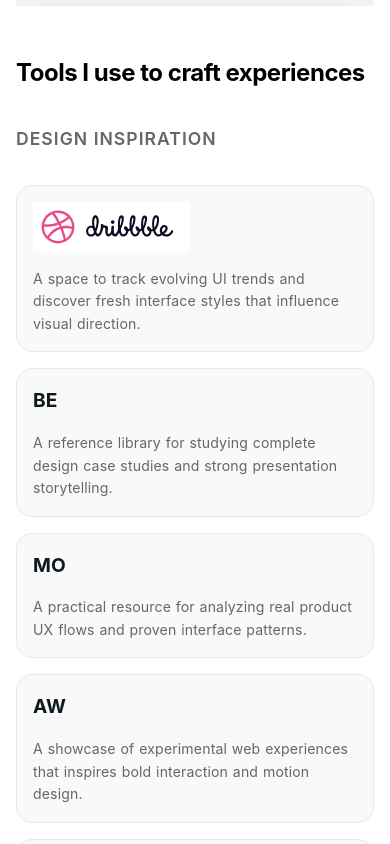
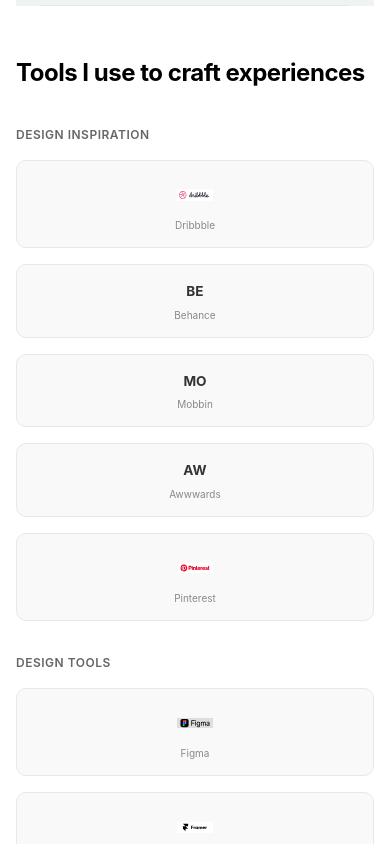
Before and after one commit to AkashGangurde02/Portfolio, a React (Vite) app: page /about in a window 390 px wide. Shown: the part 1380-2224 px from the top of the page. Built offline with nearby package versions, Linux system fonts and the light colour scheme.

Commit message:
Update layout, moving footer positioning, and mobile alignment across components

```diff
--- a/src/components/CompanyFeedback.css
+++ b/src/components/CompanyFeedback.css
@@ -65,7 +65,7 @@
 /* ── CAROUSEL WINDOW (scroll container) ────────────────────────── */
 .cf-window {
     background-color: #1a1a1a;
-    border-radius: 20px 20px 0 0;   /* flat bottom so scrollbar track looks connected */
+    border-radius: 20px;
     padding: 2.5rem 0 2.5rem 2.5rem;
     overflow: hidden;                 /* desktop: GSAP clips track */
     cursor: grab;
--- a/src/components/CompanyFeedback.jsx
+++ b/src/components/CompanyFeedback.jsx
@@ -97,7 +97,8 @@
 
                 const rect       = win.getBoundingClientRect()
                 const centreDiff = Math.abs((rect.top + rect.height / 2) - window.innerHeight / 2)
-                if (centreDiff > rect.height * 0.10) return
+                // Increased tolerance so horizontal scroll triggers earlier (25% of viewport height instead of tightly centering)
+                if (centreDiff > window.innerHeight * 0.25) return
 
                 const scrollingUp   = e.deltaY < 0
                 const scrollingDown = e.deltaY > 0
--- a/src/components/MarqueeStrip.css
+++ b/src/components/MarqueeStrip.css
@@ -30,7 +30,7 @@
     width: 100%;
     background-color: #000000;
     color: #ffffff;
-    transform: translateX(4%);
+    transform: translateX(0);
     padding: 1rem 0;
     display: flex;
     align-items: center;
--- a/src/pages/About.css
+++ b/src/pages/About.css
@@ -388,8 +388,85 @@
     padding: 2rem;
   }
 
+  /* ── TOOLS: compact logo grid ─────────────────────────────── */
+  .tools-section {
+    margin-bottom: 2.5rem;
+  }
+
+  .tools-categories {
+    gap: 2rem;
+  }
+
+  .tools-category {
+    gap: 0.75rem;
+  }
+
+  .tools-category-title {
+    font-size: 0.75rem;
+    letter-spacing: 0.5px;
+    margin-bottom: 0.25rem;
+  }
+
   .tools-grid {
-    grid-template-columns: 1fr;
+    display: grid;
+    grid-template-columns: repeat(3, 1fr);
+    gap: 10px;
+  }
+
+  .tool-card {
+    padding: 12px 8px;
+    border-radius: 10px;
+    display: flex;
+    flex-direction: column;
+    align-items: center;
+    justify-content: center;
+    min-height: 72px;
+    gap: 6px;
+  }
+
+  /* Hide description on mobile */
+  .tool-description {
+    display: none;
+  }
+
+  /* Hide name (already commented out in JSX) */
+  .tool-name {
+    display: none;
+  }
+
+  /* Centered, compact logo */
+  .tool-icon {
+    max-width: 100%;
+    width: 100%;
+    min-height: unset;
+    margin-bottom: 0;
+    justify-content: center;
+  }
+
+  .tool-icon img {
+    width: 36px;
+    height: 36px;
+    max-width: 36px;
+    max-height: 36px;
+    object-fit: contain;
+  }
+
+  /* Text-only placeholder for tools without an icon */
+  .tool-icon-placeholder {
+    font-size: 0.85rem !important;
+    font-weight: 700 !important;
+    margin-bottom: 0 !important;
+    color: #333;
+    text-align: center;
+  }
+
+  /* Small label under each logo */
+  .tool-card::after {
+    content: attr(data-name);
+    font-size: 10px;
+    color: #888;
+    text-align: center;
+    line-height: 1.2;
   }
 }
 
@@ -403,6 +480,6 @@
   }
 
   .tools-grid {
-    grid-template-columns: 1fr;
+    grid-template-columns: repeat(3, 1fr);
   }
 }
--- a/src/pages/About.jsx
+++ b/src/pages/About.jsx
@@ -157,7 +157,7 @@
                   <h3 className="tools-category-title">{category.category}</h3>
                   <div className="tools-grid">
                     {category.tools.map((tool, toolIndex) => (
-                      <div key={toolIndex} className="tool-card">
+                      <div key={toolIndex} className="tool-card" data-name={tool.name}>
                         {tool.icon ? (
                           <div className="tool-icon">
                             <img src={tool.icon} alt={`${tool.name} icon`} />
```
